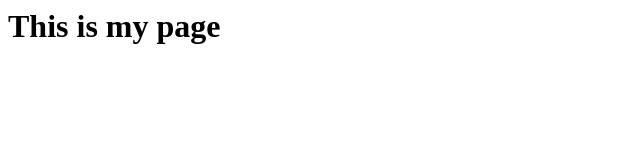
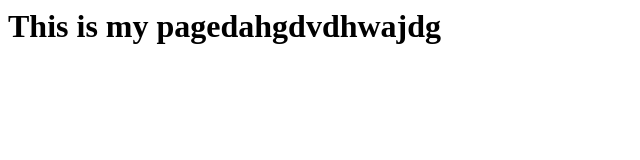
Before and after one commit to avinasharjguru1201/Git-jenkins, a plain HTML site: page index.html in a window 1280 px wide. Shown: the whole page, without its empty margins (0-640 px from the left). Drawn offline with Linux system fonts and the light colour scheme.

Commit message:
2nd commit

```diff
--- a/index.html
+++ b/index.html
@@ -1,3 +1,3 @@
 <html>
-	<h1>This is my page</h1>
+	<h1>This is my pagedahgdvdhwajdg</h1>
 </html>
```
